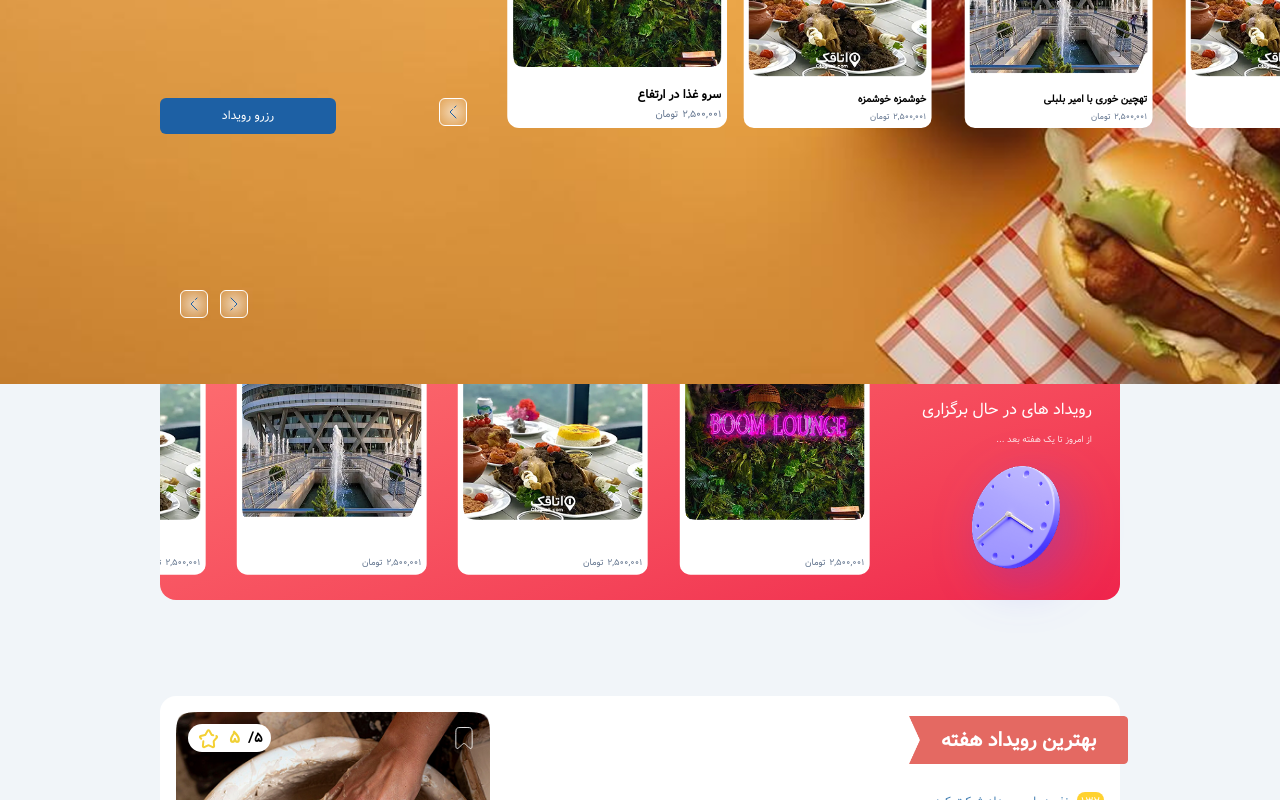
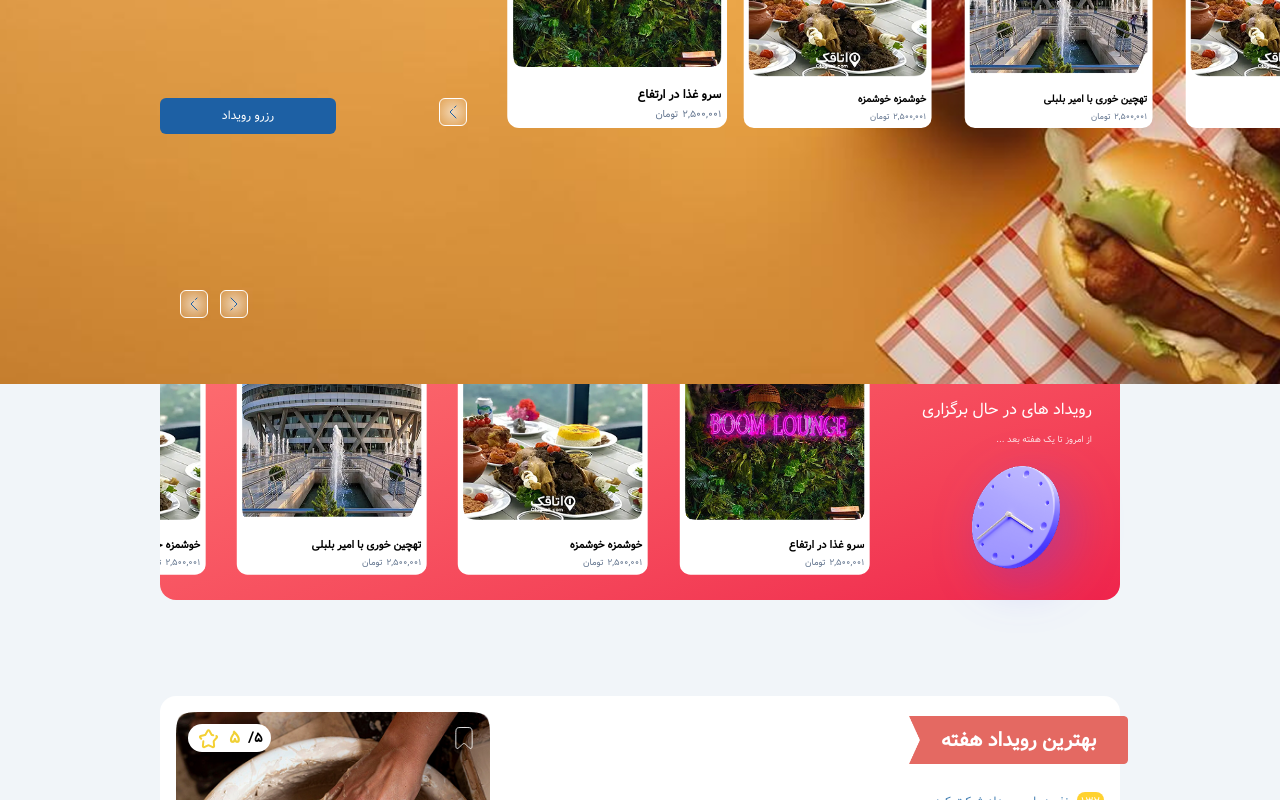
Before and after one commit to MohammadSoleimanikia/assignment, a React (Vite) app: page / in a window 1280 px wide. Shown: the part 416-1216 px from the top of the page. Built offline with nearby package versions, Linux system fonts and the light colour scheme.

Commit message:
move text color to text area

```diff
--- a/src/components/features/Features.tsx
+++ b/src/components/features/Features.tsx
@@ -46,12 +46,12 @@ export default function Features() {
                     flex flex-col md:flex-row
                     space-y-2 md:space-y-0
                     justify-between
-                    text-white
+
 
                 "
             >
                 {/* Info - right side on desktop */}
-                <div className="md:w-3/12 md:pr-2  md:space-y-15">
+                <div className="md:w-3/12 md:pr-2 text-white md:space-y-15">
                     <div className="px-5 flex mt-5 justify-between relative">
                         <div className="flex items-center">
                             <h2 className="text-xl  md:font-semibold md:text-xl">
```
